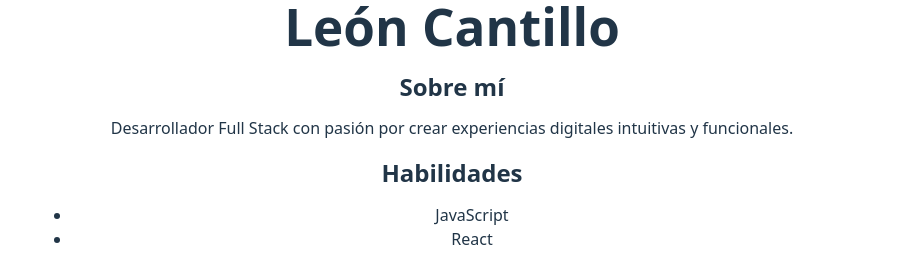
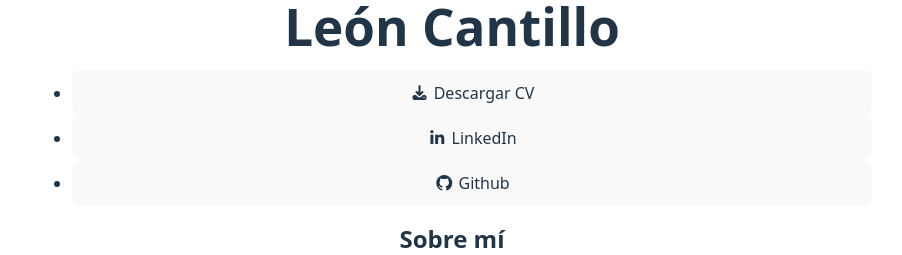
Before and after one commit to leoncantillo/portfolio, a React (Vite) app: page / in a window 1280 px wide. Shown: the part 171-426 px from the top of the page, without its empty margins (188-1090 px from the left). Built offline with nearby package versions, Linux system fonts and the light colour scheme.

Commit message:
[UPDATE] hero info.

```diff
--- a/src/pages/Introduction.jsx
+++ b/src/pages/Introduction.jsx
@@ -13,7 +13,21 @@ const Introduction = () => {
         <Layout>
 
           <h2 className="hero__professional-title">Software Developer</h2>
-          <h1>León Cantillo</h1>
+          <h1 className="hero__name">León Cantillo</h1>
+          <ul className="hero__networks">
+            <li className="hero__networks-button hero__networks-button--download button">
+              <a href="" target="_blank" rel="noopener noreferrer">
+                <i className="fa-solid fa-download"></i> Descargar CV</a>
+            </li>
+            <li className="hero__networks-button hero__networks-button--linkedin button">
+              <a href="https://www.linkedin.com/in/leoncantillo/" target="_blank" rel="noopener noreferrer">
+                <i className="fa-brands fa-linkedin-in"></i> LinkedIn</a>
+            </li>
+            <li className="hero__networks-button hero__networks-button--github button">
+              <a href="https://github.com/leoncantillo/" target="_blank" rel="noopener noreferrer">
+                <i className="fa-brands fa-github"></i> Github</a>
+            </li>
+          </ul>
         </Layout>
 
       </section>
```
